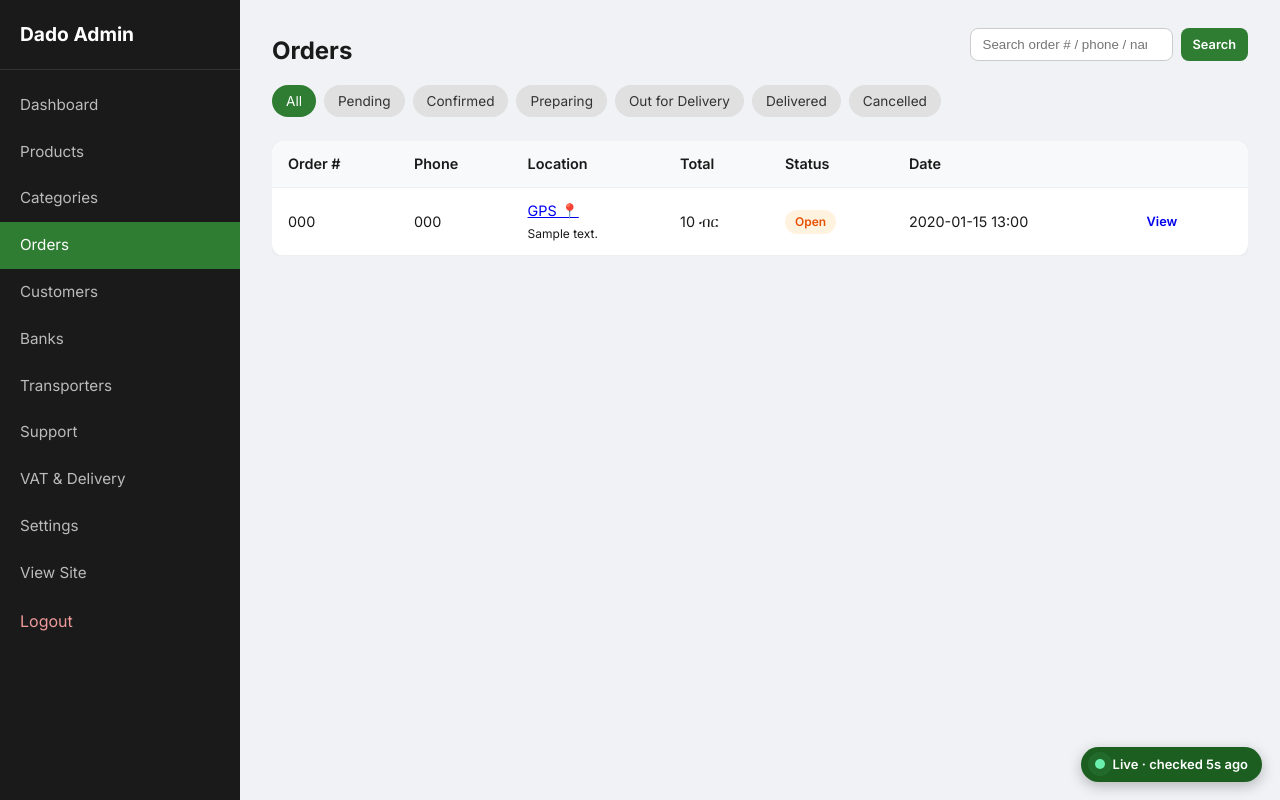
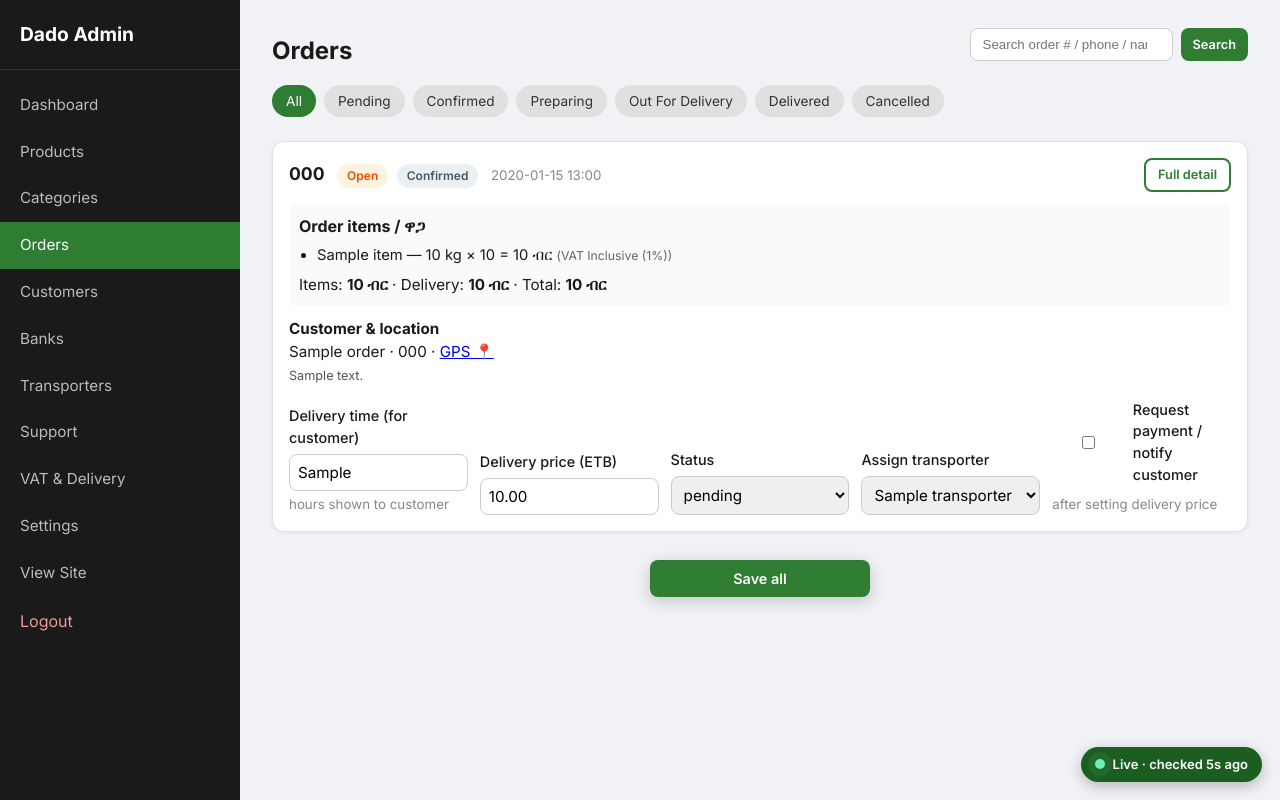
Before and after one commit to sintayhudereje4-commits/dado-delivery, a Flask app: page /admin/orders in a window 1280 px wide. Run offline with Flask 3, Linux system fonts and the light colour scheme; a user stored in the database is signed in; tables that the repository leaves empty hold one stand-in row (values such as "Sample post").

Commit message:
Admin orders bulk edit + 10s live refresh

```diff
--- a/app.py
+++ b/app.py
@@ -731,8 +731,8 @@ class Product(db.Model):
     image_path = db.Column(db.String(255), default='')
     # Measurement unit for variant sizes: kg | L | pcs | pack | bag
     unit = db.Column(db.String(10), default='kg', nullable=False)
-    # VAT rate % included in listed prices. 0 = VAT Exempt. e.g. 15 = VAT Inclusive 15%.
-    vat_percent = db.Column(db.Float, default=0.0)
+    # VAT rate % included in listed prices. e.g. 15 = VAT Inclusive 15%.
+    vat_percent = db.Column(db.Float, default=15.0)
     is_active = db.Column(db.Boolean, default=True)
     sort_order = db.Column(db.Integer, default=0)
     delivery_min_hours = db.Column(db.Integer, default=2)
@@ -2693,10 +2693,8 @@ def _read_product_unit():
 
 
 def _read_product_vat_percent():
-    """VAT % on listed price. 0 = exempt. Max 100."""
-    if request.form.get('vat_exempt'):
-        return 0.0
-    return form_float('vat_percent', 0.0, 0.0, 100.0)
+    """VAT % on listed price (inclusive). Max 100."""
+    return form_float('vat_percent', 15.0, 0.0, 100.0)
 
 
 @app.route('/admin/products/add', methods=['GET', 'POST'])
@@ -2863,11 +2861,92 @@ def admin_product_delete(pid):
     return redirect(url_for('admin_products'))
 
 
-@app.route('/admin/orders')
+@app.route('/admin/orders', methods=['GET', 'POST'])
 @admin_required
 def admin_orders():
     status = request.args.get('status', '').strip()
     q = (request.args.get('q') or '').strip()[:80]
+
+    if request.method == 'POST' and request.form.get('action') == 'save_all':
+        updated = 0
+        # form keys like fee_123, status_123, transporter_123, eta_123, request_pay_123
+        ids = set()
+        for key in request.form.keys():
+            if key.startswith('fee_'):
+                try:
+                    ids.add(int(key.split('_', 1)[1]))
+                except ValueError:
+                    pass
+        for oid in ids:
+            order = db.session.get(Order, oid)
+            if not order or order.status in ('cancelled', 'delivered'):
+                continue
+            # delivery fee
+            fee = form_float(f'fee_{oid}', float(order.delivery_fee or 0), 0.0, 1e7)
+            items = float(order.items_subtotal or 0)
+            if items <= 0:
+                items = max(0.0, float(order.total_amount or 0) - float(order.delivery_fee or 0))
+                order.items_subtotal = items
+            order.delivery_fee = fee
+            order.total_amount = items + fee
+            # delivery time for customer
+            eta = (request.form.get(f'eta_{oid}') or '').strip()[:80]
+            if eta:
+                order.estimated_delivery = eta
+            # status
+            new_status = (request.form.get(f'status_{oid}') or '').strip()
+            if new_status and new_status != order.status:
+                err = change_order_status(order, new_status, actor='admin', note='bulk save')
+                if err:
+                    flash(f'{order.order_number}: {err}', 'error')
+            # transporter
+            tid_raw = (request.form.get(f'transporter_{oid}') or '').strip()
+            if tid_raw:
+                tr = db.session.get(Transporter, safe_int(tid_raw, 0))
+                if tr and tr.is_active:
+                    if order.payment_status == 'awaiting_quote':
+                        flash(_('%(n)s: set delivery & request payment before assign',
+                                n=order.order_number), 'error')
+                    elif order.payment_required and order.payment_status not in ('confirmed', 'not_required'):
+                        flash(_('%(n)s: confirm payment before assign', n=order.order_number), 'error')
+                    else:
+                        order.transporter_id = tr.id
+                        order.assigned_at = utcnow()
+                        if order.status == 'pending':
+                            change_order_status(order, 'confirmed', actor='admin', note='assigned transporter')
+            else:
+                # empty = unassign only if field was present
+                if f'transporter_{oid}' in request.form:
+                    order.transporter_id = None
+                    order.assigned_at = None
+            # optional: request payment for this order
+            if request.form.get(f'request_pay_{oid}'):
+                grand = float(order.total_amount or 0)
+                if grand < PREPAY_MIN:
+                    order.payment_required = False
+                    order.payment_status = 'not_required'
+                    order.payment_note = _('No bank payment required')
+                    if order.status == 'pending':
+                        change_order_status(order, 'confirmed', actor='admin', note='small order')
+                elif grand <= PREPAY_MAX:
+                    order.payment_required = True
+                    order.payment_status = 'pending'
+                    order.payment_note = _(
+                        'Please pay %(t)s ETB (items + delivery). Upload receipt or transaction ID.',
+                        t=f'{grand:.0f}'
+                    )
+                else:
+                    order.payment_required = False
+                    order.payment_status = 'awaiting_customer'
+                    order.payment_note = _(
+                        'Delivery fee set. Total %(t)s ETB — pay on delivery. Please confirm.',
+                        t=f'{grand:.0f}'
+                    )
+            updated += 1
+        db.session.commit()
+        flash(_('Saved %(n)s order(s)', n=updated), 'success')
+        return redirect(url_for('admin_orders', status=status or None, q=q or None))
+
     query = Order.query.order_by(Order.created_at.desc())
     if status:
         query = query.filter_by(status=status)
@@ -2880,7 +2959,15 @@ def admin_orders():
             Order.transaction_id.ilike(like),
         ))
     orders = query.limit(300).all()
-    return render_template('admin/orders.html', orders=orders, current_status=status, search_q=q)
+    transporters = Transporter.query.filter_by(is_active=True).order_by(Transporter.name).all()
+    return render_template(
+        'admin/orders.html',
+        orders=orders,
+        transporters=transporters,
+        current_status=status,
+        search_q=q,
+        status_choices=['pending', 'confirmed', 'preparing', 'out_for_delivery', 'delivered', 'cancelled'],
+    )
 
 
 def _parse_hours(raw):
--- a/templates/admin/base_admin.html
+++ b/templates/admin/base_admin.html
@@ -79,7 +79,7 @@
 
   var badge = document.getElementById('liveRefreshBadge');
   var liveText = document.getElementById('liveText');
-  var INTERVAL_MS = 5000;
+  var INTERVAL_MS = (ep === 'admin_orders') ? 10000 : 5000;
   var lastCheck = Date.now();
   var fingerprint = '';
 
@@ -107,6 +107,11 @@
       if ((el.value || '').trim()) dirty = true;
     });
     if (dirty) return 'search';
+    // Orders bulk form: pause while admin is editing any field
+    if (ep === 'admin_orders') {
+      var form = document.getElementById('ordersBulkForm');
+      if (form && form.getAttribute('data-dirty') === '1') return 'editing';
+    }
     return null;
   }
 
--- a/templates/admin/orders.html
+++ b/templates/admin/orders.html
@@ -13,48 +13,110 @@
     </form>
     <div class="filter-tabs">
         <a href="{{ url_for('admin_orders', q=search_q) if search_q else url_for('admin_orders') }}" class="{% if not current_status %}active{% endif %}">All</a>
-        <a href="{{ url_for('admin_orders', status='pending', q=search_q) }}" class="{% if current_status == 'pending' %}active{% endif %}">Pending</a>
-        <a href="{{ url_for('admin_orders', status='confirmed', q=search_q) }}" class="{% if current_status == 'confirmed' %}active{% endif %}">Confirmed</a>
-        <a href="{{ url_for('admin_orders', status='preparing', q=search_q) }}" class="{% if current_status == 'preparing' %}active{% endif %}">Preparing</a>
-        <a href="{{ url_for('admin_orders', status='out_for_delivery', q=search_q) }}" class="{% if current_status == 'out_for_delivery' %}active{% endif %}">Out for Delivery</a>
-        <a href="{{ url_for('admin_orders', status='delivered', q=search_q) }}" class="{% if current_status == 'delivered' %}active{% endif %}">Delivered</a>
-        <a href="{{ url_for('admin_orders', status='cancelled', q=search_q) }}" class="{% if current_status == 'cancelled' %}active{% endif %}">Cancelled</a>
+        {% for s in status_choices %}
+        <a href="{{ url_for('admin_orders', status=s, q=search_q) }}" class="{% if current_status == s %}active{% endif %}">{{ s.replace('_',' ')|title }}</a>
+        {% endfor %}
     </div>
 </div>
 
-<div class="table-wrap">
-    <table class="admin-table">
-        <thead>
-            <tr>
-                <th>Order #</th>
-                <th>Phone</th>
-                <th>Location</th>
-                <th>Total</th>
-                <th>Status</th>
-                <th>Date</th>
-                <th></th>
-            </tr>
-        </thead>
-        <tbody>
-            {% for o in orders %}
-            <tr>
-                <td>{{ o.order_number }}</td>
-                <td>{{ o.phone }}</td>
-                <td>
-                    {% if o.latitude and o.longitude %}
-                        <a href="https://www.google.com/maps?q={{ o.latitude }},{{ o.longitude }}" target="_blank">GPS 📍</a>
-                    {% endif %}
-                    {% if o.address_text %}<br><small>{{ o.address_text[:40] }}{% if o.address_text|length > 40 %}…{% endif %}</small>{% endif %}
-                </td>
-                <td>{{ '%.0f'|format(o.total_amount) }} ብር</td>
-                <td><span class="badge badge-{{ o.status }}">{{ o.status }}</span></td>
-                <td>{{ o.created_at|addis }}</td>
-                <td><a href="{{ url_for('admin_order_detail', oid=o.id) }}" class="btn btn-sm">View</a></td>
-            </tr>
+<form method="POST" id="ordersBulkForm">
+<input type="hidden" name="csrf_token" value="{{ csrf_token() }}">
+<input type="hidden" name="action" value="save_all">
+
+{% for o in orders %}
+<div class="detail-card" style="margin-bottom:16px;border:1px solid #e0e0e0;border-radius:12px;padding:16px;background:#fff;">
+    <div style="display:flex;flex-wrap:wrap;justify-content:space-between;gap:8px;margin-bottom:12px;align-items:center;">
+        <div>
+            <strong style="font-size:1.1rem;">{{ o.order_number }}</strong>
+            <span class="badge badge-{{ o.status }}" style="margin-left:8px;">{{ o.status }}</span>
+            <span class="badge" style="margin-left:4px;background:#eceff1;color:#455a64;">{{ o.payment_status }}</span>
+            <small style="color:#888;margin-left:8px;">{{ o.created_at|addis }}</small>
+        </div>
+        <a href="{{ url_for('admin_order_detail', oid=o.id) }}" class="btn btn-sm btn-outline">Full detail</a>
+    </div>
+
+    {# Order items + money #}
+    <div style="margin-bottom:12px;padding:10px;background:#fafafa;border-radius:8px;">
+        <strong>Order items / ዋጋ</strong>
+        <ul style="margin:6px 0 0 18px;font-size:.92rem;">
+            {% for it in o.items %}
+            <li>{{ it.product_name }} — {{ it.weight_kg }} {{ unit_label(it.unit or 'kg', 'en') }} × {{ it.quantity }}
+                = {{ '%.0f'|format(it.subtotal) }} ብር
+                <small style="color:#666;">({{ product_vat_label(it.vat_percent, 'en') }})</small>
+            </li>
             {% else %}
-            <tr><td colspan="7">No orders</td></tr>
+            <li>No items</li>
             {% endfor %}
-        </tbody>
-    </table>
+        </ul>
+        <p style="margin:8px 0 0;font-size:.95rem;">
+            Items: <strong>{{ '%.0f'|format(o.items_subtotal if o.items_subtotal is not none else o.total_amount) }} ብር</strong>
+            · Delivery: <strong>{{ '%.0f'|format(o.delivery_fee or 0) }} ብር</strong>
+            · Total: <strong>{{ '%.0f'|format(o.total_amount) }} ብር</strong>
+        </p>
+    </div>
+
+    {# Customer & location #}
+    <div style="margin-bottom:12px;font-size:.95rem;">
+        <strong>Customer & location</strong><br>
+        {{ o.customer_name or '—' }} · {{ o.phone }}
+        {% if o.latitude and o.longitude %}
+        · <a href="https://www.google.com/maps?q={{ o.latitude }},{{ o.longitude }}" target="_blank" rel="noopener">GPS 📍</a>
+        {% endif %}
+        {% if o.address_text %}<br><small style="color:#555;">{{ o.address_text }}</small>{% endif %}
+    </div>
+
+    <div style="display:grid;grid-template-columns:repeat(auto-fit,minmax(160px,1fr));gap:12px;align-items:end;">
+        <div class="form-group" style="margin:0;">
+            <label>Delivery time (for customer)</label>
+            <input type="text" name="eta_{{ o.id }}" value="{{ o.estimated_delivery or '' }}"
+                   placeholder="e.g. 2-4" style="width:100%;padding:8px;border:1px solid #ccc;border-radius:8px;">
+            <small style="color:#888;">hours shown to customer</small>
+        </div>
+        <div class="form-group" style="margin:0;">
+            <label>Delivery price (ETB)</label>
+            <input type="number" step="0.01" min="0" name="fee_{{ o.id }}" value="{{ '%.2f'|format(o.delivery_fee or 0) }}"
+                   style="width:100%;padding:8px;border:1px solid #ccc;border-radius:8px;"
+                   {% if o.status in ('cancelled','delivered') %}disabled{% endif %}>
+        </div>
+        <div class="form-group" style="margin:0;">
+            <label>Status</label>
+            <select name="status_{{ o.id }}" style="width:100%;padding:8px;border:1px solid #ccc;border-radius:8px;"
+                    {% if o.status in ('cancelled','delivered') %}disabled{% endif %}>
+                {% for s in status_choices %}
+                <option value="{{ s }}" {% if o.status == s %}selected{% endif %}>{{ s.replace('_',' ') }}</option>
+                {% endfor %}
+            </select>
+        </div>
+        <div class="form-group" style="margin:0;">
+            <label>Assign transporter</label>
+            <select name="transporter_{{ o.id }}" style="width:100%;padding:8px;border:1px solid #ccc;border-radius:8px;"
+                    {% if o.status in ('cancelled','delivered') %}disabled{% endif %}>
+                <option value="">— none —</option>
+                {% for tr in transporters %}
+                <option value="{{ tr.id }}" {% if o.transporter_id == tr.id %}selected{% endif %}>{{ tr.name }} ({{ tr.phone }})</option>
+                {% endfor %}
+            </select>
+        </div>
+        <div class="form-group" style="margin:0;">
+            <label style="display:flex;align-items:center;gap:8px;cursor:pointer;">
+                <input type="checkbox" name="request_pay_{{ o.id }}" value="1"
+                       {% if o.status in ('cancelled','delivered') %}disabled{% endif %}>
+                <span>Request payment / notify customer</span>
+            </label>
+            <small style="color:#888;">after setting delivery price</small>
+        </div>
+    </div>
 </div>
+{% else %}
+<p style="padding:24px;color:#666;">No orders</p>
+{% endfor %}
+
+{% if orders %}
+<div style="position:sticky;bottom:12px;z-index:20;text-align:center;padding:12px;">
+    <button type="submit" class="btn btn-primary btn-lg" style="min-width:220px;box-shadow:0 4px 16px rgba(0,0,0,.2);">
+        Save all
+    </button>
+</div>
+{% endif %}
+</form>
 {% endblock %}
```
Also changed, not shown: templates/admin/product_form.html (+8 -29 lines), templates/checkout.html (+16 -11 lines).
